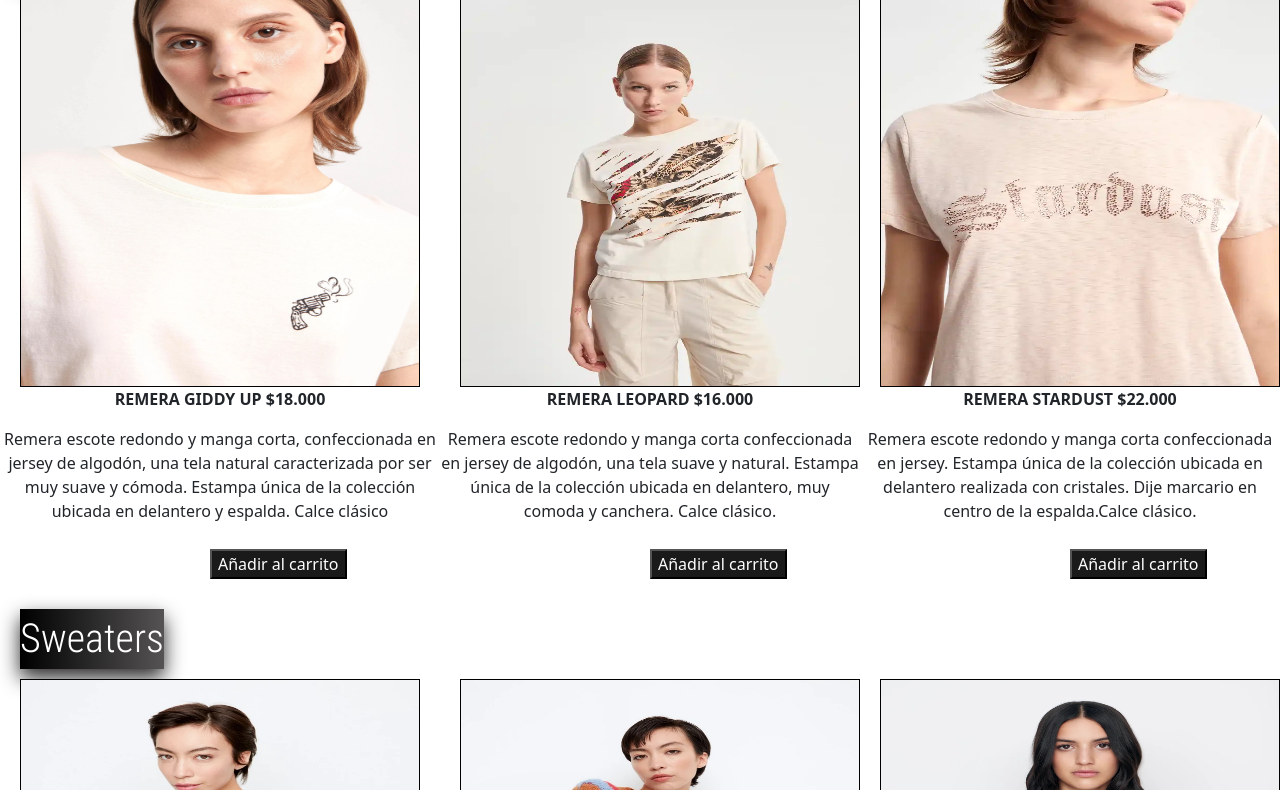
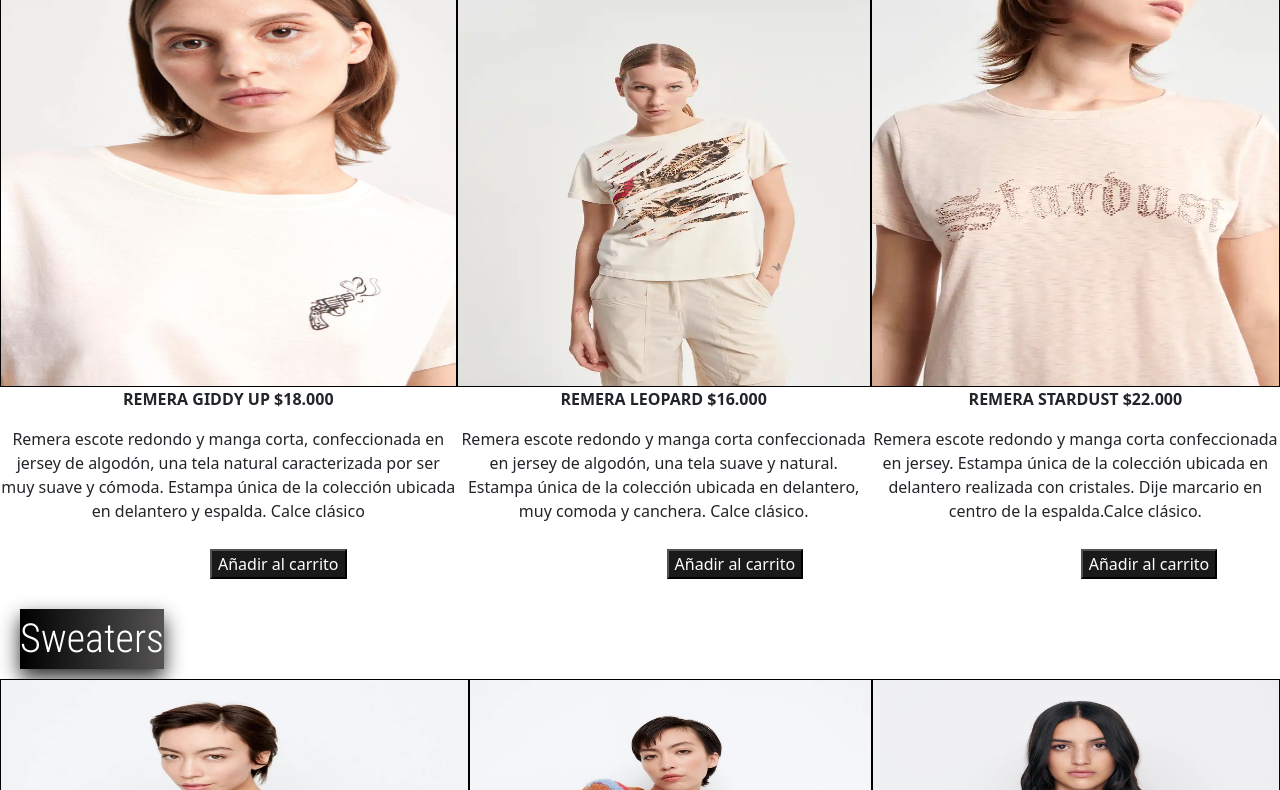
Before and after one commit to DaianaVidali/Proyecto-vidali, a website: page pages/productos.html in a window 1280 px wide. Shown: the part 206-996 px from the top of the page. Drawn offline with nearby package versions, Linux system fonts and the light colour scheme; files that its build step writes are made by us from their sources.

Commit message:
arreglos

```diff
--- a/SCSS/styles.scss
+++ b/SCSS/styles.scss
@@ -140,10 +140,9 @@ main{
     flex-direction: row;
     .imagenes img{
         display: flex;
-        width: 400px;
+        width: 100%;
         height: 400px;
-        margin-left: 20px;
-        border: 1px solid black;
+       border: 1px solid black;
 
 
 
--- a/pages/productos.html
+++ b/pages/productos.html
@@ -16,7 +16,7 @@
 
 </head>
 
-<body>
+<bogitdy>
   <header>
     <nav class="navbar navbar-expand-lg navbar-dark bg-black color-white miClase">
         <div class="container-fluid">
```
